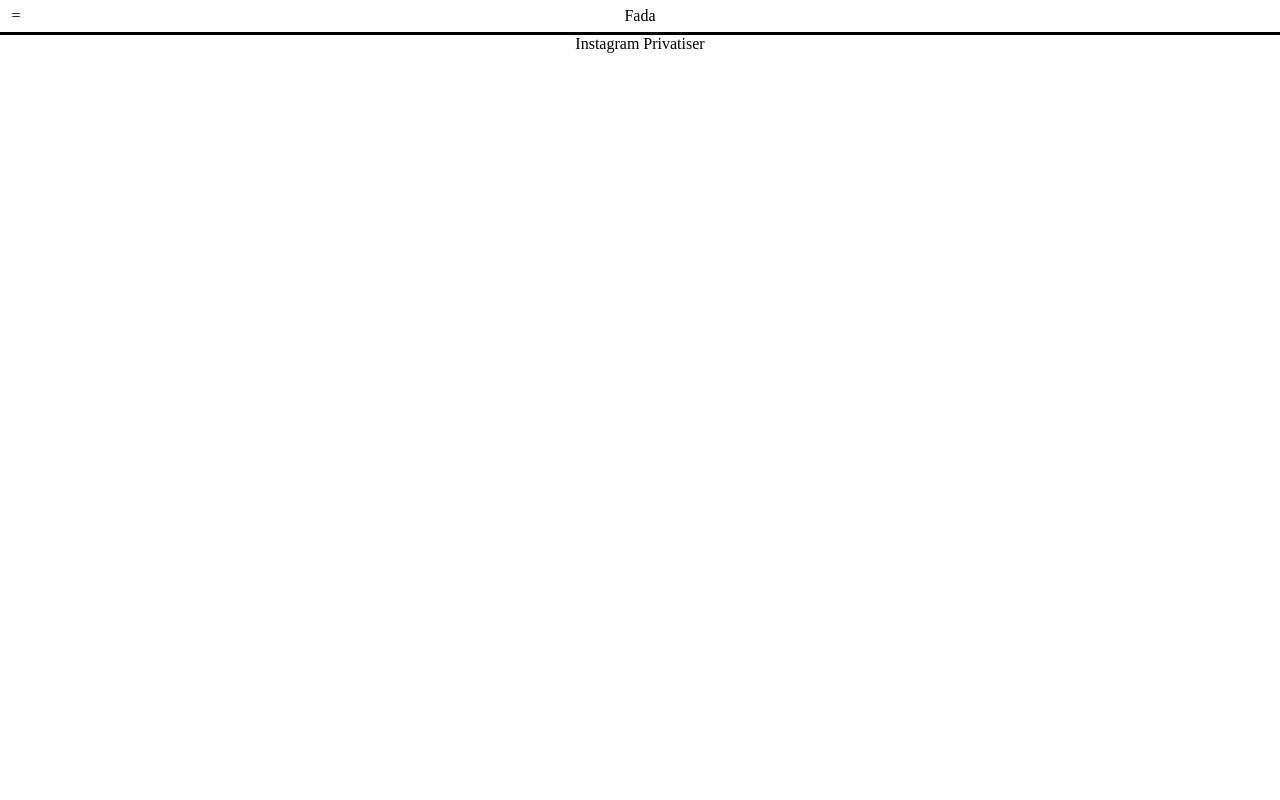
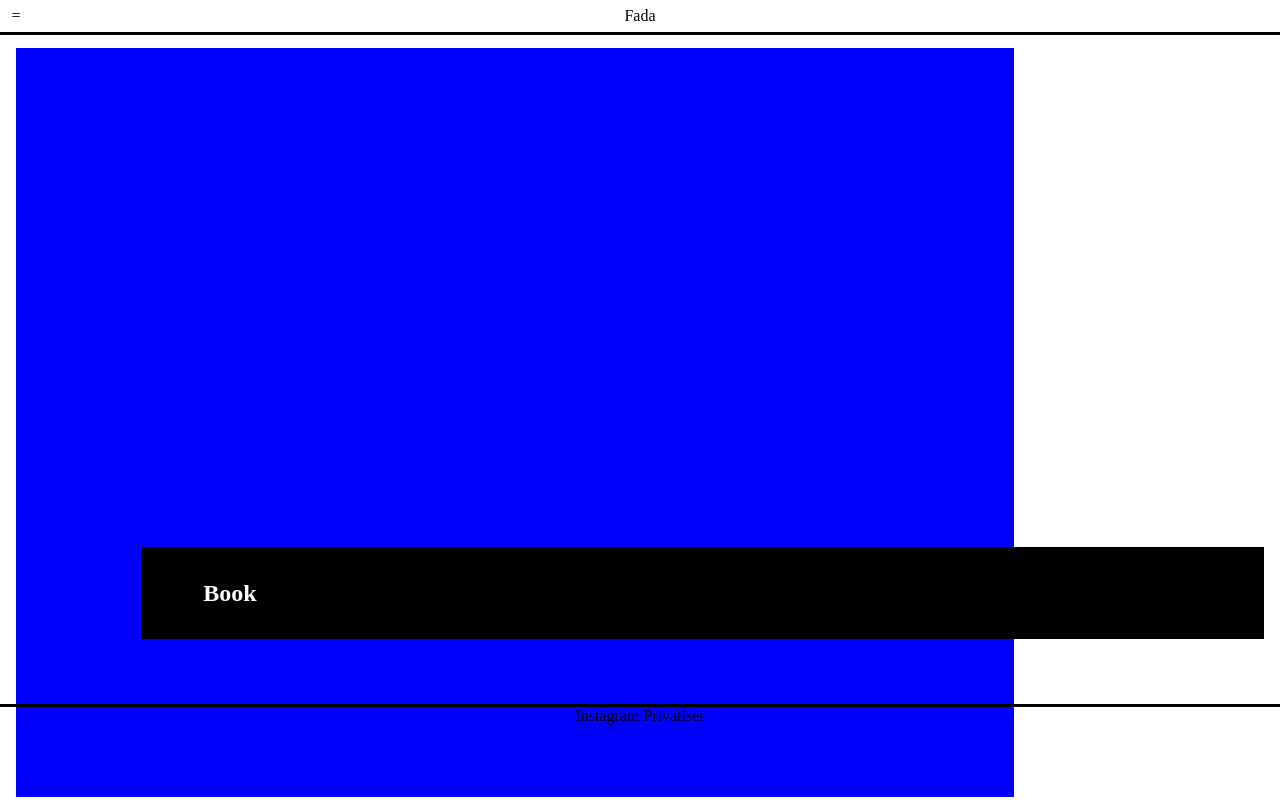
Before and after one commit to Le-Fada-bar/Le-Fada-bar.github.io, a Vue app: page /book in a window 1280 px wide. Built offline with nearby package versions, Linux system fonts and the light colour scheme.

Commit message:
Add book tab

```diff
--- a/src/App.vue
+++ b/src/App.vue
@@ -75,7 +75,7 @@ export default {
         <RouterLink to="/" @click="close">Fada</RouterLink>
       </div>
       <div>
-        <a href="#" v-if="toggled" @click="close">Réservez</a>
+        <RouterLink v-if="toggled" @click="close" to="/book">Réservez</RouterLink>
       </div>
       <div>
         <RouterLink v-if="toggled" @click="close" to="/menu">Carte</RouterLink>
--- a/src/router/index.js
+++ b/src/router/index.js
@@ -8,6 +8,11 @@ const router = createRouter({
       path: '/',
       name: 'home',
       component: HomeView
+    },
+    {
+      path: '/book',
+      name: 'book',
+      component: () => import('../views/BookView.vue')
     },
     {
       path: '/information',
--- /dev/null
+++ b/src/views/BookView.vue
@@ -0,0 +1,17 @@
+<script>
+import PictureText from '../components/PictureText.vue'
+
+export default {
+  components: { PictureText }
+}
+</script>
+
+<template>
+  <main>
+    <PictureText>
+      <h2>Book</h2>
+    </PictureText>
+  </main>
+</template>
+
+<style></style>
```
